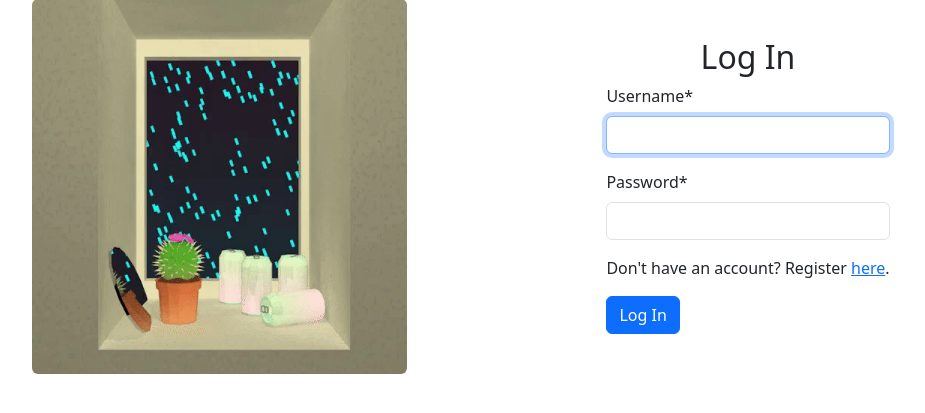
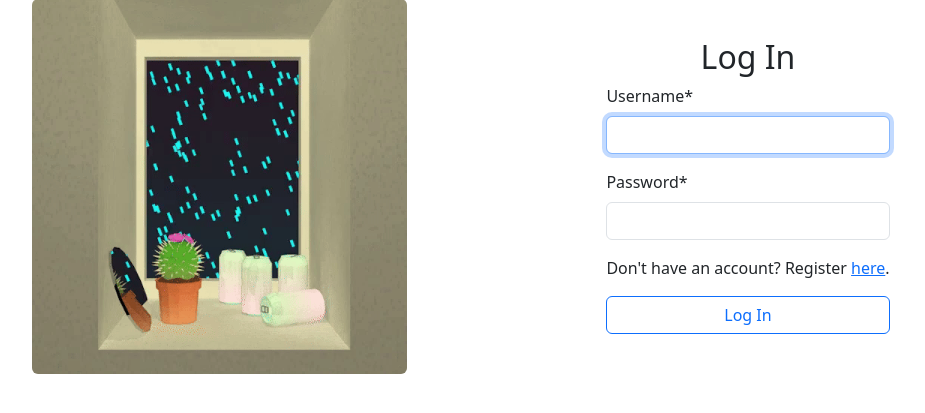
Before and after one commit to MrDaPoyo/stilbe, a Django app: page /auth/login/ in a window 1280 px wide. Shown: the part 214-627 px from the top of the page, without its empty margins (142-1067 px from the left). Run offline with Django 5.2, Linux system fonts and the light colour scheme; some libraries are stand-ins or nearby versions.

Commit message:
prettier

```diff
--- a/project/templates/registration/login.html
+++ b/project/templates/registration/login.html
@@ -24,7 +24,7 @@
                 {% csrf_token  %}
                 {{ form|crispy }}
                 <p>Don't have an account? Register <a href="{% url 'register' %}">here</a>.</p>
-                <button type="submit" class="btn btn-primary">Log In</button>
+                <div class="d-grid gap-2"><button type="submit" class="btn btn-outline-primary ">Log In</button></div>
             </form>
         </div>
     </div>
```
Also changed, not shown: project/db.sqlite3.
